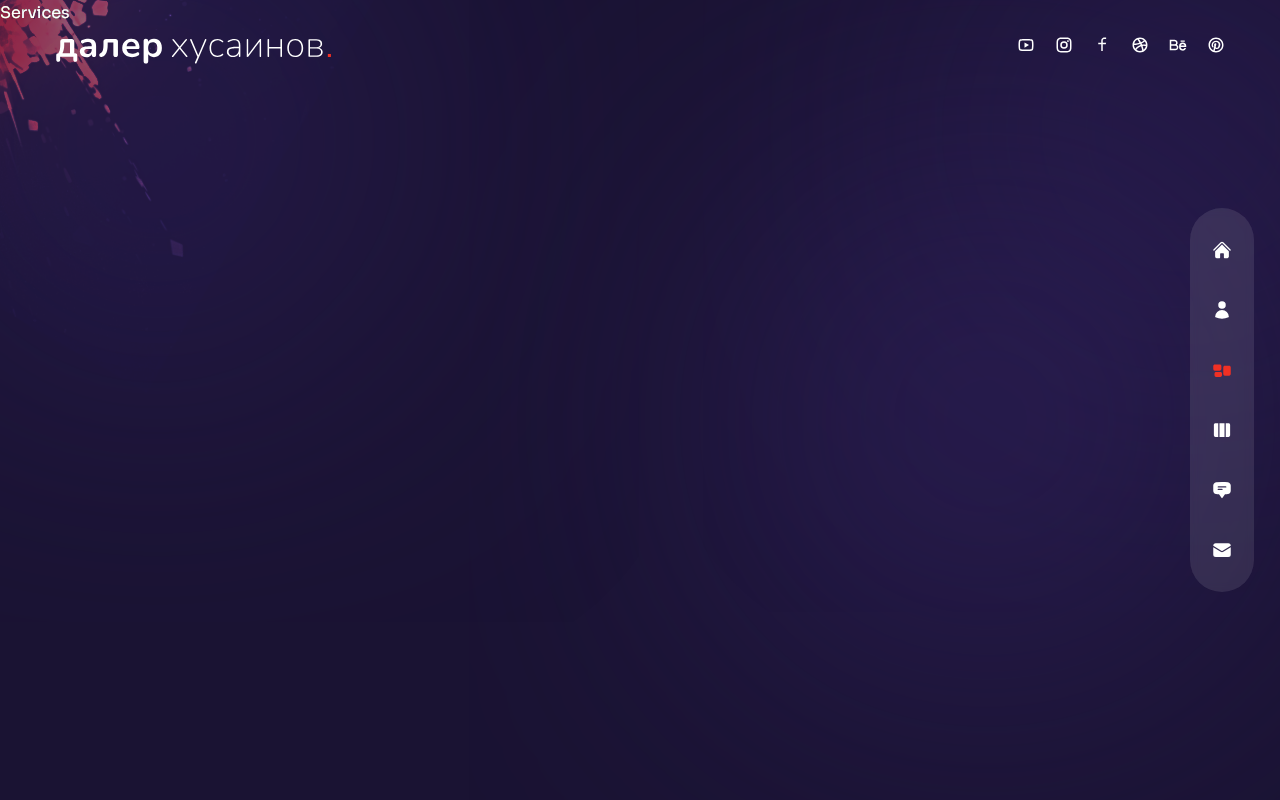
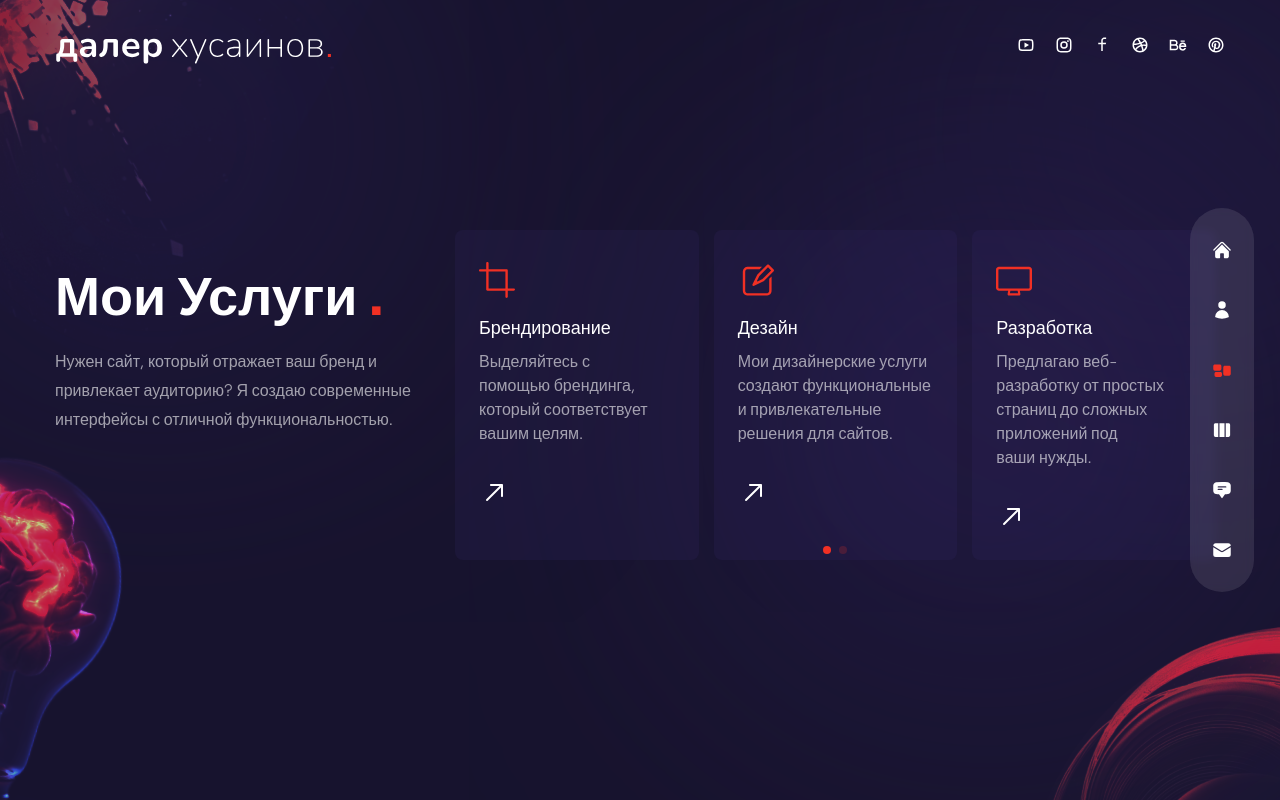
Before and after one commit to DalerKhusainov/my-new-portfolio-v1, a Next.js app: page /services in a window 1280 px wide. Built offline with nearby package versions, Linux system fonts and the light colour scheme.

Commit message:
Finished my service page.

```diff
--- a/components/Bulb.js
+++ b/components/Bulb.js
@@ -1,5 +1,17 @@
+import Image from "next/image";
+
 const Bulb = () => {
-  return <div>Bulb</div>;
+  return (
+    <div className="absolute -left-36 -bottom-12 rotate-12 mix-blend-color-dodge animate-pulse duration-75 z-10 w-[200px] xl:w-[260px]">
+      <Image
+        src="/bulb.png"
+        width={260}
+        height={200}
+        alt=""
+        className="w-full h-full"
+      />
+    </div>
+  );
 };
 
 export default Bulb;
--- a/components/ServiceSlider.js
+++ b/components/ServiceSlider.js
@@ -5,40 +5,89 @@ import {
   RxDesktop,
   RxReader,
   RxRocket,
+  RxArrowTopRight,
 } from "react-icons/rx";
 
+// Swiper components
+import { Swiper, SwiperSlide } from "swiper/react";
+// Swiper styles
+import "swiper/css";
+import "swiper/css/free-mode";
+import "swiper/css/pagination";
+// Swiper required modules
+import { FreeMode, Pagination } from "swiper";
 
 // data
 const serviceData = [
   {
     icon: <RxCrop />,
-    title: 'Branding',
-    description: 'Lorem ipsum dolor sit amet, consectetur adipiscing elit.',
+    title: "Брендирование",
+    description:
+      "Выделяйтесь с помощью брендинга, который соответствует вашим целям.",
   },
   {
     icon: <RxPencil2 />,
-    title: 'Design',
-    description: 'Lorem ipsum dolor sit amet, consectetur adipiscing elit.',
+    title: "Дезайн",
+    description:
+      "Мои дизайнерские услуги создают функциональные и привлекательные решения для сайтов.",
   },
   {
     icon: <RxDesktop />,
-    title: 'Development',
-    description: 'Lorem ipsum dolor sit amet, consectetur adipiscing elit.',
-  },
-  {
-    icon: <RxReader />,
-    title: 'Copywriting',
-    description: 'Lorem ipsum dolor sit amet, consectetur adipiscing elit.',
+    title: "Разработка",
+    description:
+      "Предлагаю веб-разработку от простых страниц до сложных приложений под ваши нужды.",
   },
   {
     icon: <RxRocket />,
-    title: 'SEO',
-    description: 'Lorem ipsum dolor sit amet, consectetur adipiscing elit.',
+    title: "SEO",
+    description:
+      "Предоставляю SEO услуги для улучшения позиций вашего сайта, включая оптимизацию.",
   },
 ];
 
 const ServiceSlider = () => {
-  return <div>Service Slider</div>;
+  return (
+    <Swiper
+      breakpoints={{
+        320: {
+          slidesPerView: 1,
+          spaceBetween: 15,
+        },
+        640: {
+          slidesPerView: 3,
+          spaceBetween: 15,
+        },
+      }}
+      freeMode={true}
+      pagination={{
+        clickable: true,
+      }}
+      modules={[FreeMode, Pagination]}
+      className="h-[240px] sm:h-[340px]"
+    >
+      {serviceData.map((item, index) => {
+        return (
+          <SwiperSlide key={index}>
+            <div className="flex px-6 py-8 rounded-lg cursor-pointer bg-[#412f7b26] h-max md:h-[330px] sm:flex-col gap-x-6 sm:gap-x-0 group hover:bg-[#5941a926] transition-all duration-300">
+              {/* ICON */}
+              <div className="mb-4 text-4xl text-accent">{item.icon}</div>
+              {/* TITLE & DESC */}
+              <div className="mb-8">
+                <div className="mb-2 text-lg">{item.title}</div>
+                <p className="max-w-[350px] leading-normal text-pretty">
+                  {item.description}
+                </p>
+              </div>
+              {/* ARROW */}
+              <div className="text-3xl">
+                <RxArrowTopRight className="transition-all duration-300 group-hover:rotate-45 group-hover:text-accent" />
+              </div>
+            </div>
+          </SwiperSlide>
+        );
+      })}
+    </Swiper>
+  );
 };
 
 export default ServiceSlider;
--- a/pages/about/index.js
+++ b/pages/about/index.js
@@ -78,11 +78,11 @@ const aboutData = [
       {
         title:
           "The Complete JavaScript Course - Udemy Certificate of Completion",
-        stage: "2023",
+        stage: "2021",
       },
       {
         title: "Advanced CSS and Sass - Udemy Certificate of Completion",
-        stage: "2023",
+        stage: "2021",
       },
     ],
   },
@@ -199,8 +199,8 @@ const About = () => {
               >
                 {/* title */}
                 <div className="mb-2 font-light md:mb-0">{item.title}</div>
-                <div className="hidden md:flex">-</div>
-                <div>{item.stage}</div>
+                <div className="hidden text-white md:flex">-</div>
+                <div className="text-white">{item.stage}</div>
                 <div className="flex gap-x-4">
                   {/* icons */}
                   {item.icons?.map((icon) => (
--- a/pages/services/index.js
+++ b/pages/services/index.js
@@ -1,5 +1,52 @@
+import { motion } from "framer-motion";
+import { fadeIn } from "../../variants";
+import ServiceSlider from "../../components/ServiceSlider";
+import Bulb from "../../components/Bulb";
+import Circles from "../../components/Circles";
+
 const Services = () => {
-  return <div>Services</div>;
+  return (
+    <div className="flex items-center h-full bg-primary/30 py-36">
+      <Circles />
+      <div className="container mx-auto">
+        <div className="flex flex-col xl:flex-row gap-y-8">
+          {/* text */}
+          <div>
+            <motion.h2
+              variants={fadeIn("up", 0.2)}
+              initial="hidden"
+              animate="show"
+              exit="hidden"
+              className="h2 xl:mt-8"
+            >
+              Мои Услуги <span className="text-accent">.</span>
+            </motion.h2>
+            <motion.p
+              variants={fadeIn("up", 0.4)}
+              initial="hidden"
+              animate="show"
+              exit="hidden"
+              className="mb-4 max-w-[400px] mx-auto lg:mx-0"
+            >
+              Нужен сайт, который отражает ваш бренд и привлекает аудиторию? Я
+              создаю современные интерфейсы с отличной функциональностью.
+            </motion.p>
+          </div>
+          {/* slider */}
+          <motion.div
+            variants={fadeIn("down", 0.6)}
+            initial="hidden"
+            animate="show"
+            exit="hidden"
+            className="w-full xl:max-w-[65%]"
+          >
+            <ServiceSlider />
+          </motion.div>
+        </div>
+      </div>
+      <Bulb />
+    </div>
+  );
 };
 
 export default Services;
```
